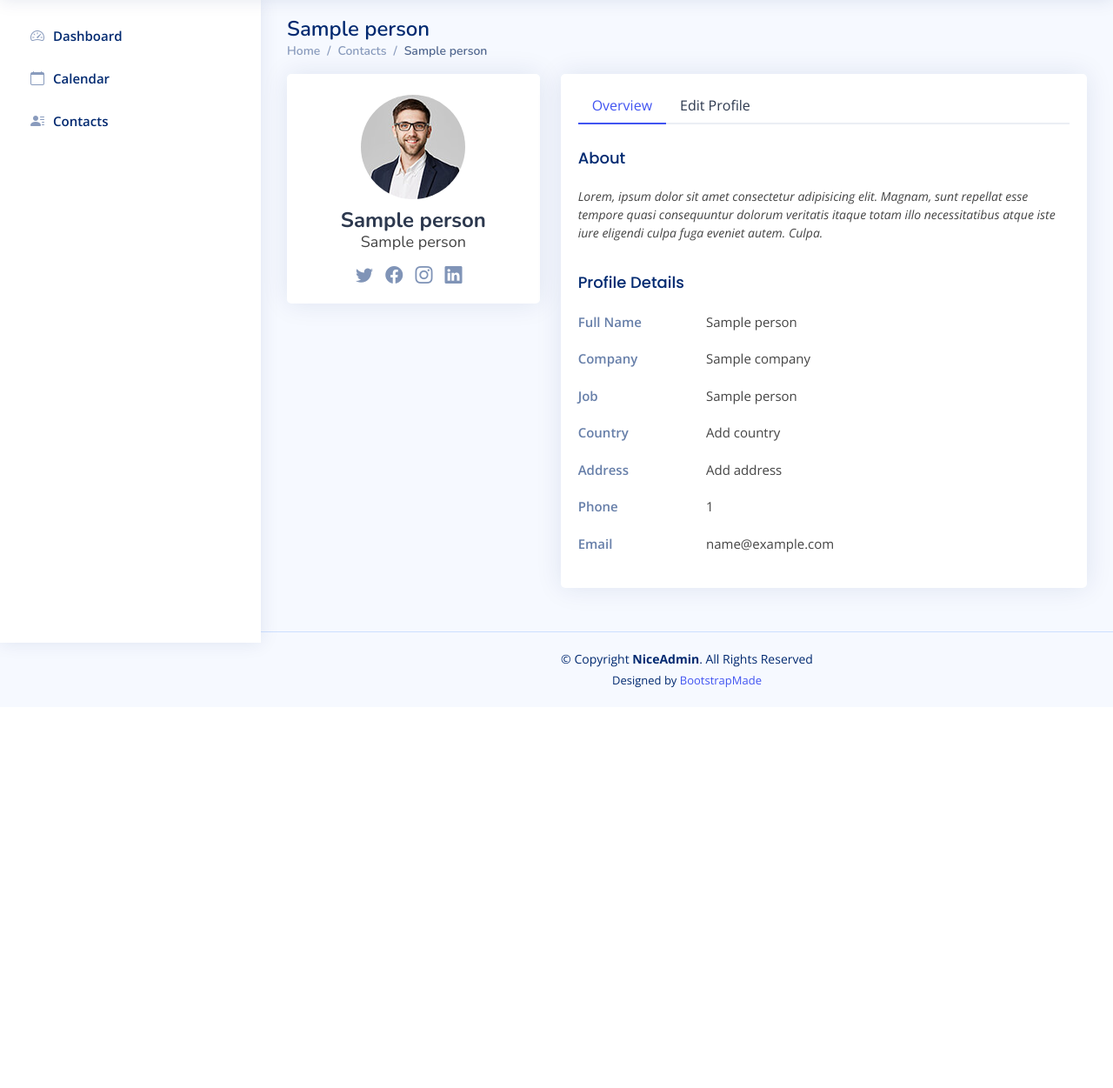
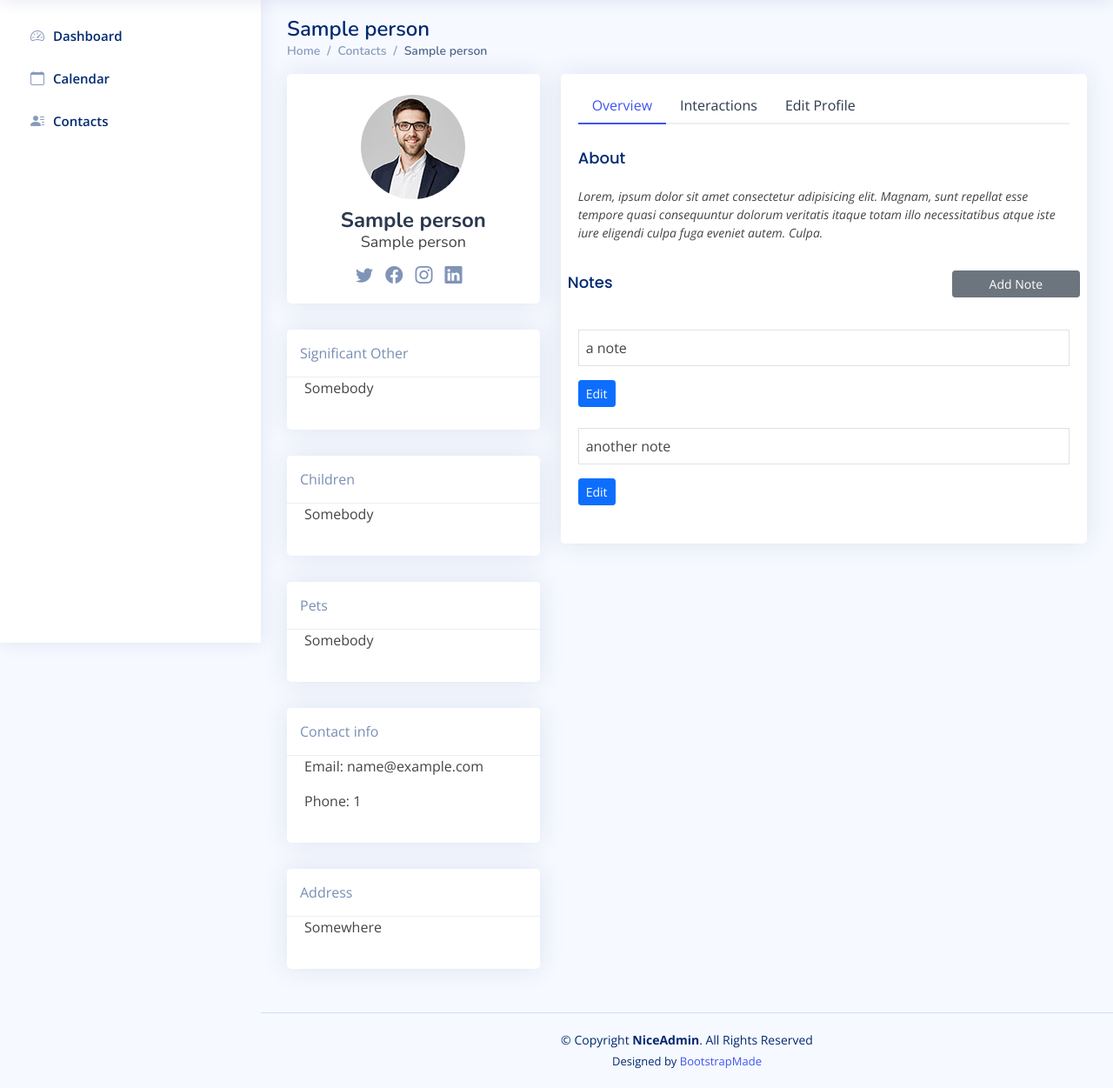
Before and after one commit to nathanieladiah/mydb, a Django app: template contacts/templates/contacts/dashboard/contact.html in a window 1280 px wide. Shown: the part 61-1312 px from the top of the page at 87% size. Before the commit the page ends 852 px from the top, so only its background shows below. Run offline with Django 3.2, Linux system fonts and the light colour scheme; the template is opened without the code that fills it: most values are stand-ins (such as "Sample title", 1, 10 or a date in 2020); some libraries are stand-ins or nearby versions.

Commit message:
Finish templates for contactlist and contact

```diff
--- a/contacts/static/contacts/dashboard/css/contacts.css
+++ b/contacts/static/contacts/dashboard/css/contacts.css
@@ -6,3 +6,16 @@ td a {
 /* td a:hover {
 	cursor: pointer;
 } */
+
+.add-button {
+	font-size: 2em;
+	transition: all .2s ease-in-out;
+}
+
+.add-button:hover {
+	transform: scale(1.2);
+}
+
+.icon {
+	font-size: 1.5em;
+}
--- a/contacts/templates/contacts/dashboard/contact.html
+++ b/contacts/templates/contacts/dashboard/contact.html
@@ -3,6 +3,10 @@
 {% load static %}
 
 {% block title %}{{ person.name }}{% endblock %}
+
+{% block css %}
+<link href="{% static 'contacts/dashboard/css/contacts.css' %}" rel="stylesheet">
+{% endblock %}
 
 {% block page-title %}
 	{{ person.name }}
@@ -33,6 +37,42 @@
 					</div>
 				</div>
 
+				<div class="card">
+					<div class="card-header">Significant Other</div>
+					<div class="card-body">
+						<p>Somebody</p>
+					</div>
+				</div>
+
+				<div class="card">
+					<div class="card-header">Children</div>
+					<div class="card-body">
+						<p>Somebody</p>
+					</div>
+				</div>
+
+				<div class="card">
+					<div class="card-header">Pets</div>
+					<div class="card-body">
+						<p>Somebody</p>
+					</div>
+				</div>
+
+				<div class="card">
+					<div class="card-header">Contact info</div>
+					<div class="card-body">
+						<p>Email: {{ person.email }}</p>
+						<p>Phone: {{ person.phone_number }}</p>
+					</div>
+				</div>
+
+				<div class="card">
+					<div class="card-header">Address</div>
+					<div class="card-body">
+						<p>Somewhere</p>
+					</div>
+				</div>
+
 			</div>
 			<!-- End col -->
 
@@ -48,6 +88,10 @@
 							</li>
 
 							<li class="nav-item">
+								<button class="nav-link" data-bs-toggle="tab" data-bs-target="#profile-interactions">Interactions</button>
+							</li>
+
+							<li class="nav-item">
 								<button class="nav-link" data-bs-toggle="tab" data-bs-target="#profile-edit">Edit Profile</button>
 							</li>
 
@@ -59,42 +103,59 @@
 								<h5 class="card-title">About</h5>
 								<p class="small fst-italic">Lorem, ipsum dolor sit amet consectetur adipisicing elit. Magnam, sunt repellat esse tempore quasi consequuntur dolorum veritatis itaque totam illo necessitatibus atque iste iure eligendi culpa fuga eveniet autem. Culpa.</p>
 
-								<h5 class="card-title">Profile Details</h5>
-
 								<div class="row">
-									<div class="col-lg-3 col-md-4 label">Full Name</div>
-									<div class="col-lg-9 col-md-8">{{ person.name }}</div>
+									<h5 class="col-md-9 card-title">Notes</h5>
+									<button type="button" class="btn btn-sm btn-secondary col-md-3">Add Note</button>
 								</div>
 
-								<div class="row">
-									<div class="col-lg-3 col-md-4 label">Company</div>
-									<div class="col-lg-9 col-md-8">{{ person.company }}</div>
+								<div class="mb-4">
+									<p class="border p-2">a note</p>
+									<button type="button" class="btn btn-sm btn-primary">Edit</button>
 								</div>
 
-								<div class="row">
-									<div class="col-lg-3 col-md-4 label">Job</div>
-									<div class="col-lg-9 col-md-8">{{ person.job_title }}</div>
+								<div class="mb-4">
+									<p class="border p-2">another note</p>
+									<button type="button" class="btn btn-sm btn-primary">Edit</button>
 								</div>
 
-								<div class="row">
-									<div class="col-lg-3 col-md-4 label">Country</div>
-									<div class="col-lg-9 col-md-8">Add country</div>
+
+							</div>
+
+							<div class="tab-pane fade pt-3" id="profile-interactions">
+								<div class="row mb-4">
+									<h5 class="card-title col-md-9"><span><i class="bi bi-telephone icon"></i></span> Phone Calls</h5>
+									<button class="btn btn-secondary btn-sm col-md-3">Log Call</button>
+									<hr>
+									<div class="col-md-12 border">
+										<p class="lead">Talked about</p>
+										<p class="border-top text-muted">date</p>
+									</div>
 								</div>
 
-								<div class="row">
-									<div class="col-lg-3 col-md-4 label">Address</div>
-									<div class="col-lg-9 col-md-8">Add address</div>
+								<div class="row mb-4">
+									<h5 class="card-title col-md-9"><span><i class="bi bi-bicycle icon"></i></span> Activities</h5>
+									<button class="btn btn-secondary btn-sm col-md-3">Add Activity</button>
+									<hr>
+									<div class="col-md-12 border">
+										<p class="lead">date: did this thing</p>
+									</div>
+									<div class="col-md-12 border">
+										<p class="lead">date: did this thing</p>
+									</div>
 								</div>
 
-								<div class="row">
-									<div class="col-lg-3 col-md-4 label">Phone</div>
-									<div class="col-lg-9 col-md-8">{{ person.phone_number }}</div>
+								<div class="row mb-4">
+									<h5 class="card-title col-md-9"><span><i class="bi bi-bell icon"></i></span> Reminders</h5>
+									<button class="btn btn-secondary btn-sm col-md-3">Add Reminder</button>
+									<hr>
+									<div class="col-md-12 border">
+										<p class="lead">date: reminder</p>
+									</div>
+									<div class="col-md-12 border">
+										<p class="lead">date: another reminder</p>
+									</div>
 								</div>
 
-								<div class="row">
-									<div class="col-lg-3 col-md-4 label">Email</div>
-									<div class="col-lg-9 col-md-8">{{ person.email }}</div>
-								</div>
 							</div>
 
 							<div class="tab-pane fade profile-edit pt-3" id="profile-edit">
--- a/contacts/templates/contacts/dashboard/layout.html
+++ b/contacts/templates/contacts/dashboard/layout.html
@@ -192,7 +192,7 @@
 						</li>
 
 						<li>
-							<a class="dropdown-item d-flex align-items-center" href="#">
+							<a class="dropdown-item d-flex align-items-center" href="{% url 'logout' %}">
 								<i class="bi bi-box-arrow-right"></i>
 								<span>Sign Out</span>
 							</a>
```
Also changed, not shown: contacts/templates/contacts/dashboard/contactlist.html (+54 -3 lines), README.md.
